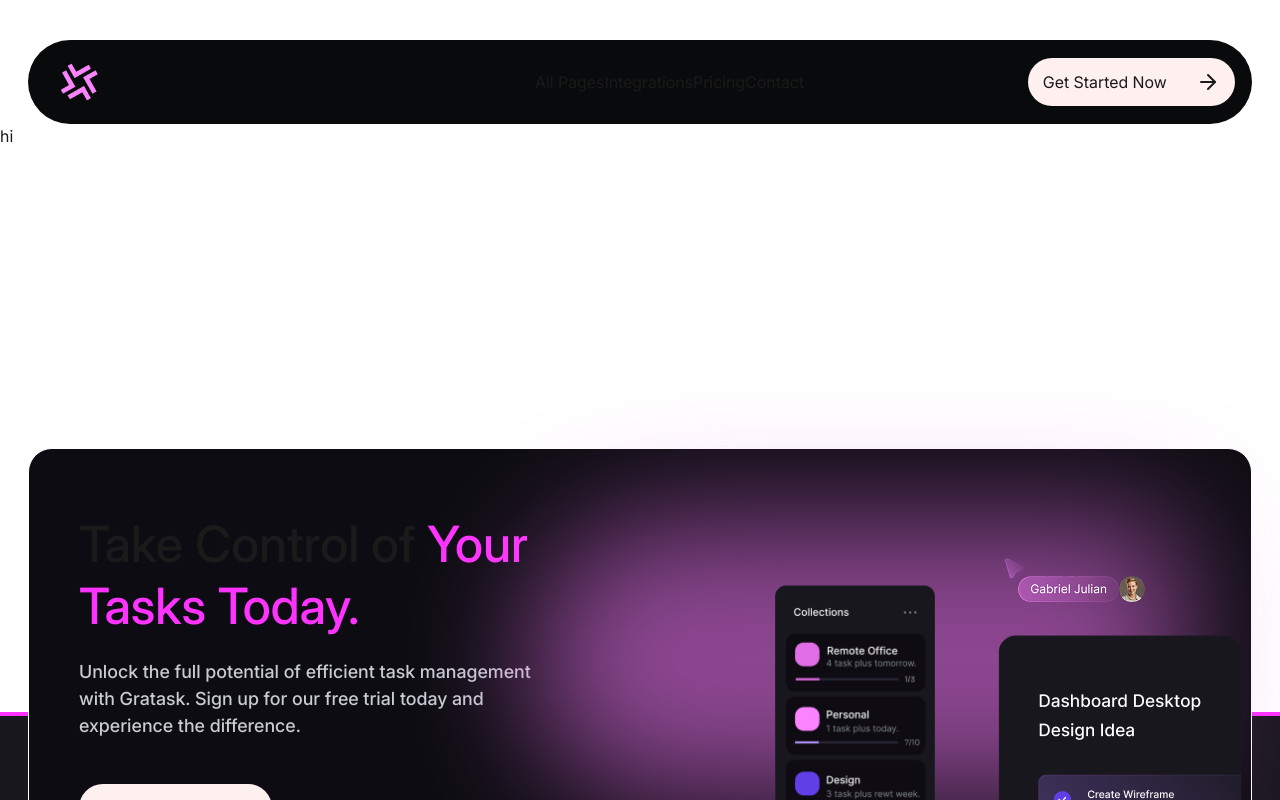
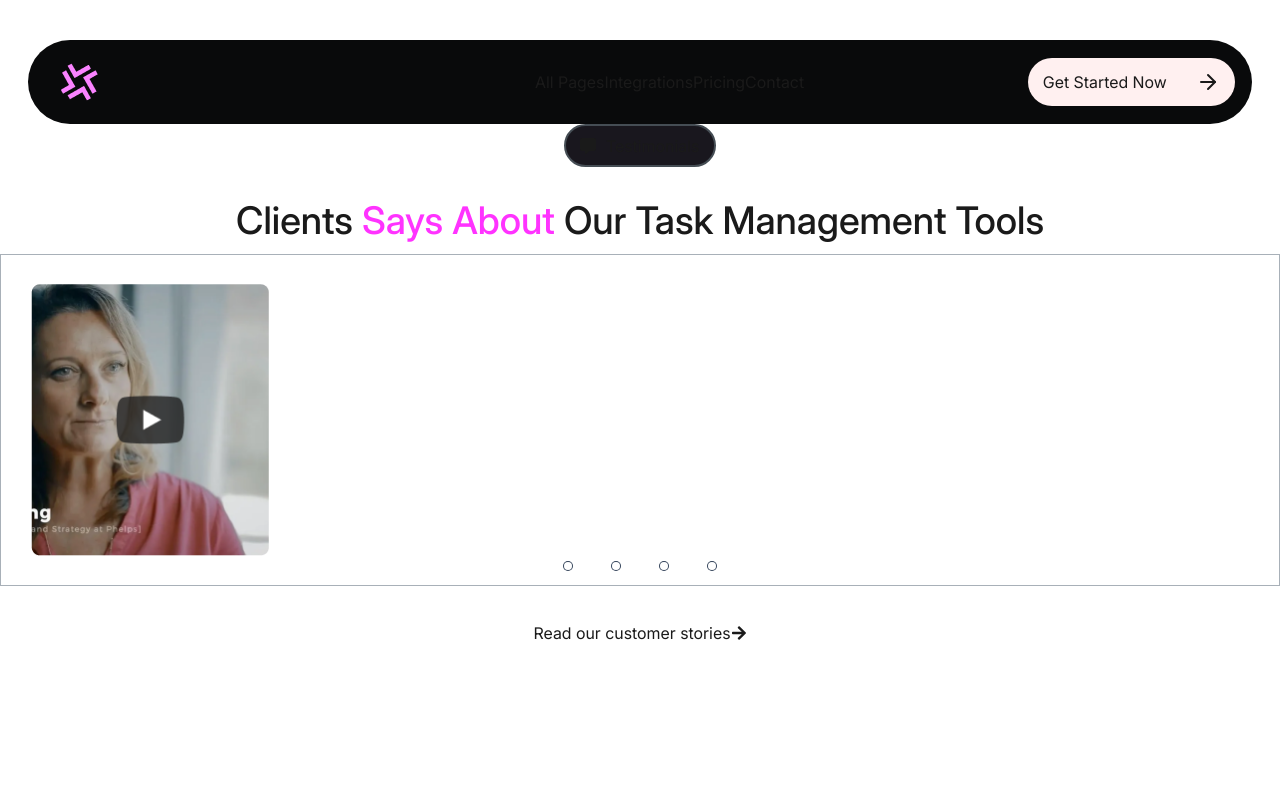
Before and after one commit to Hustle-Devs/gratask-clone, a Next.js app: page / in a window 1280 px wide. Shown: the top 800 px of the page. Built offline with nearby package versions, Linux system fonts and the light colour scheme.

Commit message:
Create: Navbar and Footer

```diff
--- a/package.json
+++ b/package.json
@@ -9,6 +9,7 @@
     "lint": "next lint"
   },
   "dependencies": {
+    "@glidejs/glide": "^3.7.1",
     "@radix-ui/react-slot": "^1.1.2",
     "class-variance-authority": "^0.7.1",
     "clsx": "^2.1.1",
--- a/src/app/page.tsx
+++ b/src/app/page.tsx
@@ -1,3 +1,9 @@
+import Testimonials from "@/components/testimonials/testimonials";
+
 export default function Home() {
-  return <div>hi</div>;
+  return (
+    <div>
+      <Testimonials />
+    </div>
+  );
 }
--- /dev/null
+++ b/src/components/testimonials/testimonials.tsx
@@ -0,0 +1,111 @@
+"use client";
+import { FaArrowRight } from "react-icons/fa";
+import { FaMessage } from "react-icons/fa6";
+import React, { useEffect } from "react";
+import Glide from "@glidejs/glide";
+import Link from "next/link";
+import Image from "next/image";
+import article from "@/image/article.png";
+
+export default function testimonials() {
+  useEffect(() => {
+    const slider = new Glide(".glide-02", {
+      type: "slider",
+      focusAt: "center",
+      perView: 1,
+      autoplay: 3500,
+      animationDuration: 700,
+      gap: 0,
+      classes: {
+        nav: {
+          active: "[&>*]:bg-wuiSlate-700",
+        },
+      },
+    }).mount();
+
+    return () => {
+      slider.destroy();
+    };
+  }, []);
+
+  return (
+    <div className="flex flex-col justify-around items-center mx-auto w-full">
+      {/* Testimonial Title Start */}
+      <div>
+        <div className="flex flex-row items-center gap-[10px] bg-[#19171E] mx-auto px-[14px] py-[12px] border-2 border-gray-600 rounded-full w-[152px] h-[43px]">
+          <div>
+            <FaMessage />
+          </div>
+          <h6>Testimonials</h6>
+        </div>
+        <h3 className="mt-[20px] lg:w-[606] text-center lg:leading-[67px]">
+          Clients <span className="text-primary-700">Says About </span> Our Task
+          Management Tools{" "}
+        </h3>
+      </div>
+      {/* Testimonial Title End */}
+      {/* Slider Part Start */}
+      <div className="relative w-full glide-02">
+        {/*    <!-- Slides --> */}
+        <div className="overflow-hidden" data-glide-el="track">
+          <div className="hidden] relative flex flex-no-wrap p-0 w-full overflow-hidden whitespace-no-wrap [backface-visibility: [transform-style: preserve-3d] [touch-action: pan-Y] [will-change: transform]">
+            {/* First Slide Start */}
+            <div className="flex flex-row justify-between items-center lg:p-[30px] border-1 border-gray-400 lg:w-[1054px] lg:h-[332px]">
+              <Link href={"/"}>
+                <Image
+                  src={article}
+                  alt={"article"}
+                  width={238}
+                  height={272}
+                  className=""
+                />
+              </Link>
+            </div>
+            {/* First Slide End */}
+          </div>
+        </div>
+        {/*    <!-- Indicators --> */}
+        <div
+          className="bottom-0 absolute flex justify-center items-center gap-2 w-full"
+          data-glide-el="controls[nav]"
+        >
+          <button
+            className="group p-4"
+            data-glide-dir="=0"
+            aria-label="goto slide 1"
+          >
+            <span className="block bg-white/20 rounded-full focus:outline-none ring-1 ring-slate-700 w-2 h-2 transition-colors duration-300"></span>
+          </button>
+          <button
+            className="group p-4"
+            data-glide-dir="=1"
+            aria-label="goto slide 2"
+          >
+            <span className="block bg-white/20 rounded-full focus:outline-none ring-1 ring-slate-700 w-2 h-2 transition-colors duration-300"></span>
+          </button>
+          <button
+            className="group p-4"
+            data-glide-dir="=2"
+            aria-label="goto slide 3"
+          >
+            <span className="block bg-white/20 rounded-full focus:outline-none ring-1 ring-slate-700 w-2 h-2 transition-colors duration-300"></span>
+          </button>
+          <button
+            className="group p-4"
+            data-glide-dir="=3"
+            aria-label="goto slide 4"
+          >
+            <span className="block bg-white/20 rounded-full focus:outline-none ring-1 ring-slate-700 w-2 h-2 transition-colors duration-300"></span>
+          </button>
+        </div>
+      </div>
+      {/* Slider Part End */}
+      <div className="flex flex-row items-center gap-[12] mt-[35px]">
+        <h6>Read our customer stories</h6>
+        <div>
+          <FaArrowRight />
+        </div>
+      </div>
+    </div>
+  );
+}
```
Also changed, not shown: src/image/article.png (added), 1 other file (tests, documents, lock files or other folders).
